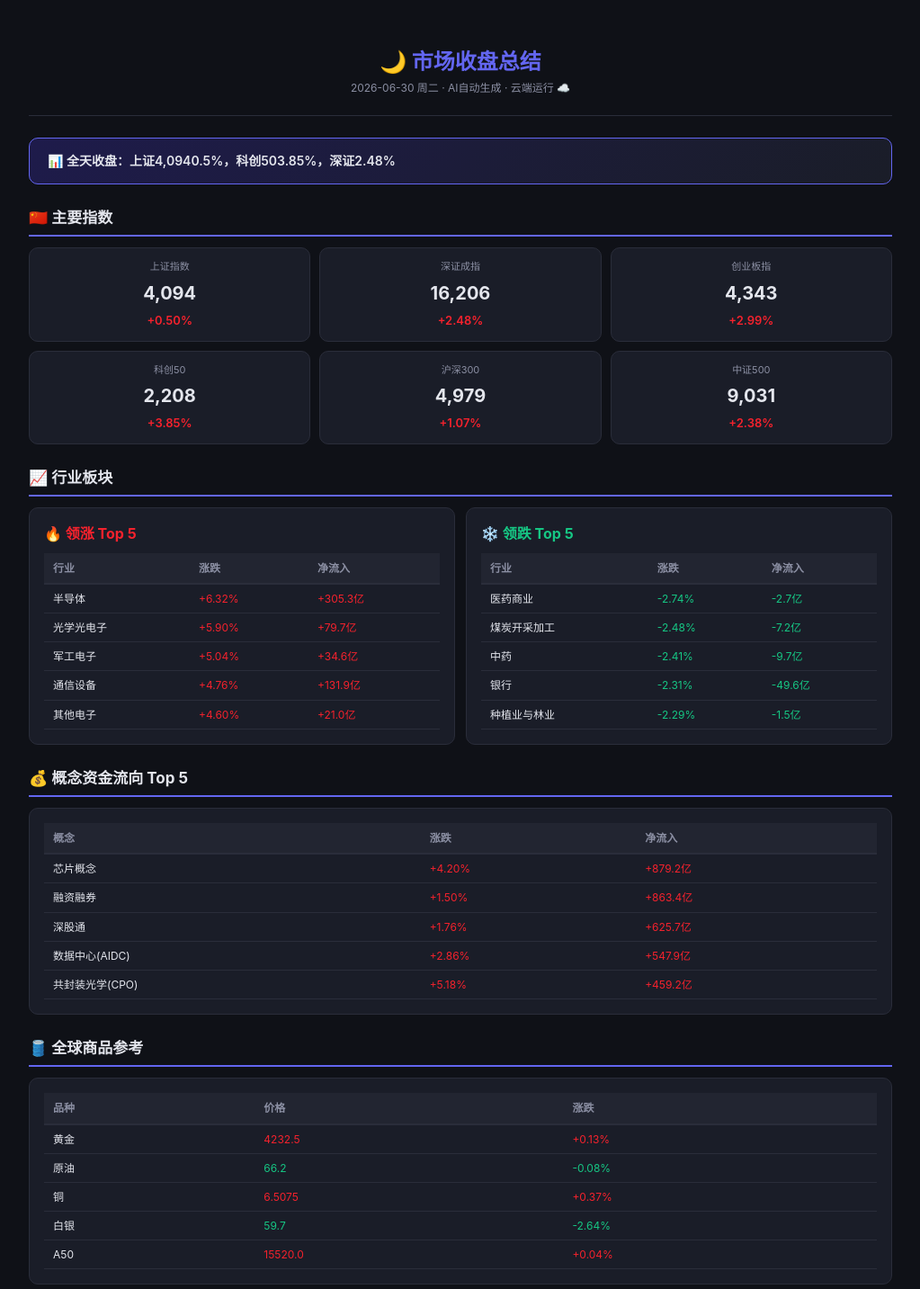
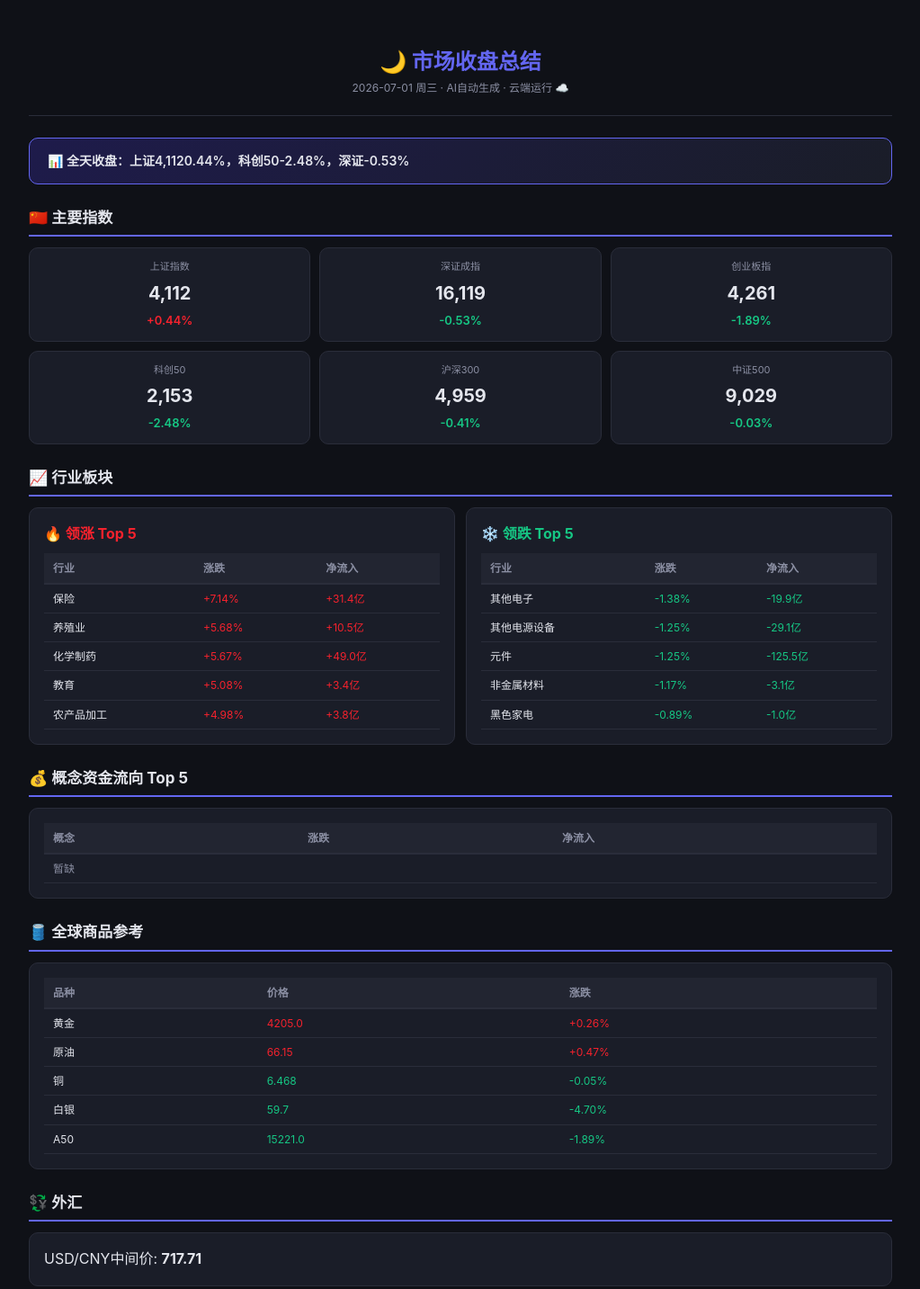
Before and after one commit to typhoon322/stock-report, a plain HTML site: page docs/closing_report.html in a window 1280 px wide. Shown: the top 1433 px of the page at 90% size, without its empty margins (128-1151 px from the left). Drawn offline with Linux system fonts and the light colour scheme.

Commit message:
📊 收盘总结 2026-07-01

```diff
--- a/docs/closing_report.html
+++ b/docs/closing_report.html
@@ -1,7 +1,7 @@
 <!DOCTYPE html>
 <html lang="zh-CN">
 <head><meta charset="UTF-8"><meta name="viewport" content="width=device-width,initial-scale=1.0">
-<title>收盘报告 | 2026-06-30</title>
+<title>收盘报告 | 2026-07-01</title>
 <style>
 :root{--bg:#0f1117;--cd:#1a1d28;--bd:#2a2d3a;--tx:#e4e6ed;--t2:#8b8fa3;--r:#f5222d;--g:#16c784;--a:#6366f1;--y:#f59e0b}
 *{margin:0;padding:0;box-sizing:border-box}
@@ -25,26 +25,26 @@ td{padding:6px 10px;border-bottom:1px solid var(--bd)}tr:hover{background:#22253
 .sec{margin-bottom:24px}
 </style>
 </head><body><div class="c">
-<div class="h"><h1>🌙 市场收盘总结</h1><div class="s">2026-06-30 周二 · AI自动生成 · 云端运行 ☁️</div></div>
-<div class="tldr">📊 全天收盘：上证4,0940.5%，科创503.85%，深证2.48%</div>
+<div class="h"><h1>🌙 市场收盘总结</h1><div class="s">2026-07-01 周三 · AI自动生成 · 云端运行 ☁️</div></div>
+<div class="tldr">📊 全天收盘：上证4,1120.44%，科创50-2.48%，深证-0.53%</div>
 
-<div class="sec"><div class="st">🇨🇳 主要指数</div><div class="g6"><div class="card ic"><div class="nm">上证指数</div><div class="pr">4,094</div><div class="cg up">+0.50%</div></div><div class="card ic"><div class="nm">深证成指</div><div class="pr">16,206</div><div class="cg up">+2.48%</div></div><div class="card ic"><div class="nm">创业板指</div><div class="pr">4,343</div><div class="cg up">+2.99%</div></div><div class="card ic"><div class="nm">科创50</div><div class="pr">2,208</div><div class="cg up">+3.85%</div></div><div class="card ic"><div class="nm">沪深300</div><div class="pr">4,979</div><div class="cg up">+1.07%</div></div><div class="card ic"><div class="nm">中证500</div><div class="pr">9,031</div><div class="cg up">+2.38%</div></div></div></div>
+<div class="sec"><div class="st">🇨🇳 主要指数</div><div class="g6"><div class="card ic"><div class="nm">上证指数</div><div class="pr">4,112</div><div class="cg up">+0.44%</div></div><div class="card ic"><div class="nm">深证成指</div><div class="pr">16,119</div><div class="cg down">-0.53%</div></div><div class="card ic"><div class="nm">创业板指</div><div class="pr">4,261</div><div class="cg down">-1.89%</div></div><div class="card ic"><div class="nm">科创50</div><div class="pr">2,153</div><div class="cg down">-2.48%</div></div><div class="card ic"><div class="nm">沪深300</div><div class="pr">4,959</div><div class="cg down">-0.41%</div></div><div class="card ic"><div class="nm">中证500</div><div class="pr">9,029</div><div class="cg down">-0.03%</div></div></div></div>
 
 <div class="sec"><div class="st">📈 行业板块</div><div class="g2">
-<div class="card"><h4 style="color:var(--r);margin-bottom:8px">🔥 领涨 Top 5</h4><table><tr><th>行业</th><th>涨跌</th><th>净流入</th></tr><tr><td>半导体</td><td class="up">+6.32%</td><td class="up">+305.3亿</td></tr><tr><td>光学光电子</td><td class="up">+5.90%</td><td class="up">+79.7亿</td></tr><tr><td>军工电子</td><td class="up">+5.04%</td><td class="up">+34.6亿</td></tr><tr><td>通信设备</td><td class="up">+4.76%</td><td class="up">+131.9亿</td></tr><tr><td>其他电子</td><td class="up">+4.60%</td><td class="up">+21.0亿</td></tr></table></div>
-<div class="card"><h4 style="color:var(--g);margin-bottom:8px">❄️ 领跌 Top 5</h4><table><tr><th>行业</th><th>涨跌</th><th>净流入</th></tr><tr><td>医药商业</td><td class="down">-2.74%</td><td class="down">-2.7亿</td></tr><tr><td>煤炭开采加工</td><td class="down">-2.48%</td><td class="down">-7.2亿</td></tr><tr><td>中药</td><td class="down">-2.41%</td><td class="down">-9.7亿</td></tr><tr><td>银行</td><td class="down">-2.31%</td><td class="down">-49.6亿</td></tr><tr><td>种植业与林业</td><td class="down">-2.29%</td><td class="down">-1.5亿</td></tr></table></div>
+<div class="card"><h4 style="color:var(--r);margin-bottom:8px">🔥 领涨 Top 5</h4><table><tr><th>行业</th><th>涨跌</th><th>净流入</th></tr><tr><td>保险</td><td class="up">+7.14%</td><td class="up">+31.4亿</td></tr><tr><td>养殖业</td><td class="up">+5.68%</td><td class="up">+10.5亿</td></tr><tr><td>化学制药</td><td class="up">+5.67%</td><td class="up">+49.0亿</td></tr><tr><td>教育</td><td class="up">+5.08%</td><td class="up">+3.4亿</td></tr><tr><td>农产品加工</td><td class="up">+4.98%</td><td class="up">+3.8亿</td></tr></table></div>
+<div class="card"><h4 style="color:var(--g);margin-bottom:8px">❄️ 领跌 Top 5</h4><table><tr><th>行业</th><th>涨跌</th><th>净流入</th></tr><tr><td>其他电子</td><td class="down">-1.38%</td><td class="down">-19.9亿</td></tr><tr><td>其他电源设备</td><td class="down">-1.25%</td><td class="down">-29.1亿</td></tr><tr><td>元件</td><td class="down">-1.25%</td><td class="down">-125.5亿</td></tr><tr><td>非金属材料</td><td class="down">-1.17%</td><td class="down">-3.1亿</td></tr><tr><td>黑色家电</td><td class="down">-0.89%</td><td class="down">-1.0亿</td></tr></table></div>
 </div></div>
 
-<div class="sec"><div class="st">💰 概念资金流向 Top 5</div><div class="card"><table><tr><th>概念</th><th>涨跌</th><th>净流入</th></tr><tr><td>芯片概念</td><td class="up">+4.20%</td><td class="up">+879.2亿</td></tr><tr><td>融资融券</td><td class="up">+1.50%</td><td class="up">+863.4亿</td></tr><tr><td>深股通</td><td class="up">+1.76%</td><td class="up">+625.7亿</td></tr><tr><td>数据中心(AIDC)</td><td class="up">+2.86%</td><td class="up">+547.9亿</td></tr><tr><td>共封装光学(CPO)</td><td class="up">+5.18%</td><td class="up">+459.2亿</td></tr></table></div></div>
+<div class="sec"><div class="st">💰 概念资金流向 Top 5</div><div class="card"><table><tr><th>概念</th><th>涨跌</th><th>净流入</th></tr><tr><td colspan="3" style="color:var(--t2)">暂缺</td></tr></table></div></div>
 
-<div class="sec"><div class="st">🛢️ 全球商品参考</div><div class="card"><table><tr><th>品种</th><th>价格</th><th>涨跌</th></tr><tr><td>黄金</td><td class="up">4232.5</td><td class="up">+0.13%</td></tr><tr><td>原油</td><td class="down">66.2</td><td class="down">-0.08%</td></tr><tr><td>铜</td><td class="up">6.5075</td><td class="up">+0.37%</td></tr><tr><td>白银</td><td class="down">59.7</td><td class="down">-2.64%</td></tr><tr><td>A50</td><td class="up">15520.0</td><td class="up">+0.04%</td></tr></table></div></div>
+<div class="sec"><div class="st">🛢️ 全球商品参考</div><div class="card"><table><tr><th>品种</th><th>价格</th><th>涨跌</th></tr><tr><td>黄金</td><td class="up">4205.0</td><td class="up">+0.26%</td></tr><tr><td>原油</td><td class="up">66.15</td><td class="up">+0.47%</td></tr><tr><td>铜</td><td class="down">6.468</td><td class="down">-0.05%</td></tr><tr><td>白银</td><td class="down">59.7</td><td class="down">-4.70%</td></tr><tr><td>A50</td><td class="down">15221.0</td><td class="down">-1.89%</td></tr></table></div></div>
 
 <div class="sec"><div class="st">💱 外汇</div><div class="card"><p>USD/CNY中间价: <strong>717.71</strong></p></div></div>
 
-<div class="sec"><div class="st">📰 要闻</div><div class="card"><div class="ni">伯恩斯坦将闪迪目标价从1700美元上调至3000美元。</div><div class="ni">【好利科技：筹划公司控制权变更事项，股票继续停牌】好利科技公告，公司控股股东旭昇亚洲投资有限公司、实际控制人汤奇青先生正在筹划涉及公司控制权变更相关事项，该事项可能导致公司控股股东、实际控制人发生变更。目前相关各方正在积极推进上述事项的工作</div><div class="ni">印度4-5月财政赤字为1.624万亿印度卢比。</div><div class="ni">印度储备银行报告：宏观压力测试结果显示，银行体系仍具备充足韧性，可吸收潜在冲击。</div><div class="ni">【重庆1宗宅地2.23亿元底价成交】6月30日，重庆中心城区出让1宗北碚区宅地，土地出让面积34069.80㎡，规划建筑面积51104.70㎡，容积率1.5，起始价2.23亿元，起始楼面价4360元/㎡。最终重庆缙碚城市建设有限公司以总价2</div><div class="ni">印度储备银行报告：在银行与非银行金融机构资产负债表表现稳健的支撑下，国内金融体系仍保持韧性。</div></div></div>
+<div class="sec"><div class="st">📰 要闻</div><div class="card"><div class="ni">俄罗斯央行表示，进一步下调关键利率的空间已收窄。</div><div class="ni">俄罗斯央行表示，全球油价短期内将维持高位，之后会逐步回落。</div><div class="ni">俄罗斯央行表示，将在下次利率会议上考量燃料市场的动态及其次生影响。</div><div class="ni">【商品期货收盘】集运指数欧线期货连续跌10.94%，碳酸锂连续涨4.62%，甲醇连续跌3.41%，乙二醇连续跌3.32%，红枣连续跌2.47%。</div><div class="ni">欧股开盘普涨，德国DAX指数涨1.5%，英国富时100指数涨0.12%，法国CAC40指数涨0.44%，欧洲斯托克50指数涨1.55%，意大利富时MIB指数涨1.01%。</div><div class="ni">【股指期货午盘收盘】 中证1000指数期货连续涨0.38%， 沪深300指数期货连续跌0.38%， 中证500指数期货连续跌0.55%， 上证50指数期货连续涨0.13%。</div></div></div>
 
 <div class="footer">
 <p><strong>⚠️ 免责声明</strong> 本报告由AI自动生成，数据来源Sina/东方财富/中行，仅供参考不构成投资建议。股市有风险，投资需谨慎。</p>
-<p>☁️ 云端运行于 GitHub Actions · 北京时间 2026年06月30日 18:33</p>
+<p>☁️ 云端运行于 GitHub Actions · 北京时间 2026年07月01日 15:00</p>
 </div>
 </div></body></html>
```
